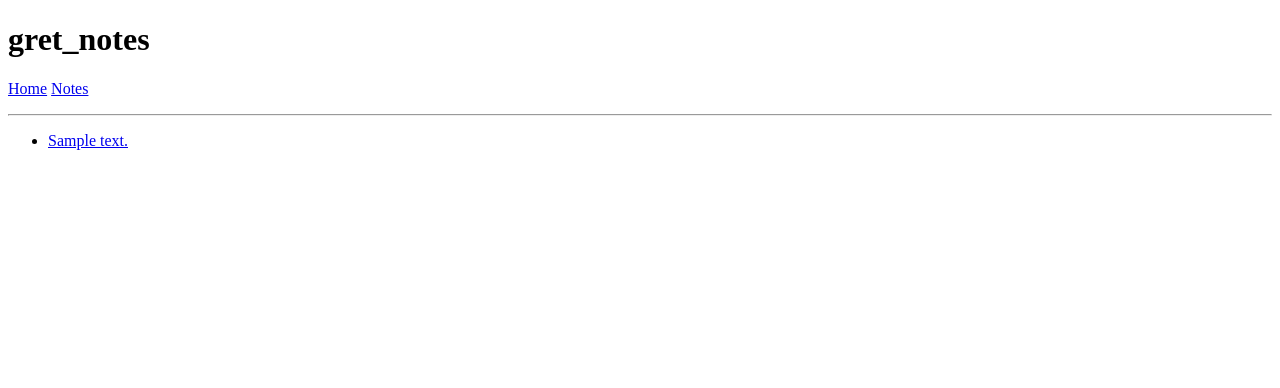
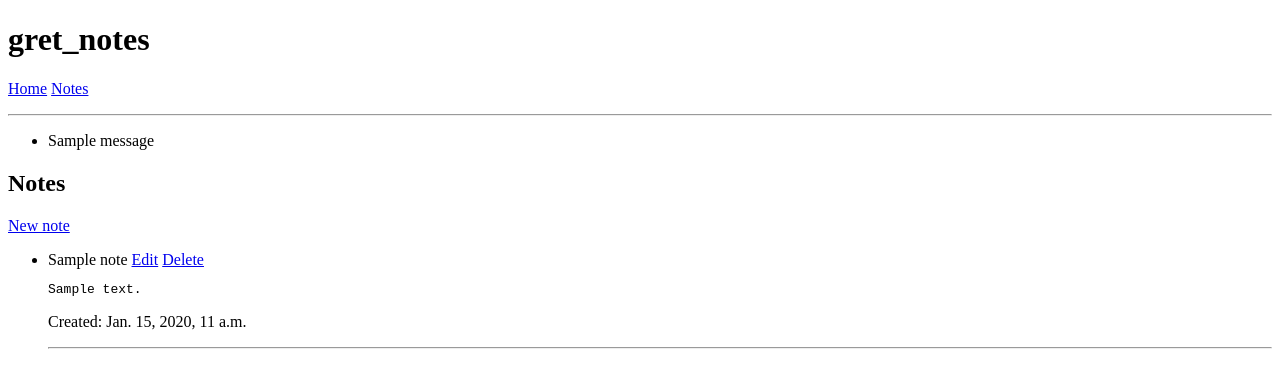
Before and after one commit to gretkierewicz/gret_notes, a Django app: page /notes/ in a window 1280 px wide. Shown: the top 388 px of the page. Run offline with Django 3.2, Linux system fonts and the light colour scheme; tables that the repository leaves empty hold one stand-in row (Sample ...); one stand-in notice (Sample message) is shown.

Commit message:
notes / added 'title' to model and new/edit/del features

```diff
--- a/gret_notes/templates/base.html
+++ b/gret_notes/templates/base.html
@@ -16,6 +16,17 @@
     </div>
     <hr>
     <div id="content">
+        {% if messages %}
+            <ul class="messages">
+                {% for msg in messages %}
+                <li>
+                    <div class="alert alert-{{msg.level_tag}}" role="alert">
+                    {{msg.message}}
+                    </div>
+                </li>
+                {% endfor %}
+            </ul>
+        {% endif %}
         {% block content %}{% endblock %}
     </div>
 </body>
--- a/gret_notes/urls.py
+++ b/gret_notes/urls.py
@@ -16,11 +16,9 @@ Including another URLconf
 from django.contrib import admin
 from django.urls import include, path
 
-from . import views
-
 
 urlpatterns = [
-    path('', views.index, name='index'),
     path('notes/', include('notes.urls')),
+    path('', include('notes.urls')),
     path('admin/', admin.site.urls),
 ]
--- a/gret_notes/views.py
+++ /dev/null
@@ -1,5 +0,0 @@
-from django.shortcuts import render
-
-
-def index(request):
-    return render(request, 'base.html')
--- a/notes/models.py
+++ b/notes/models.py
@@ -1,9 +1,12 @@
+import datetime
+
 from django.db import models
 
 
 class Note(models.Model):
-    body = models.CharField(max_length=500)
-    create_time = models.DateTimeField('date created')
+    title = models.CharField(max_length=128)
+    body = models.CharField(max_length=2048)
+    create_time = models.DateTimeField('date created', default=datetime.datetime.now())
 
     def __str__(self):
-        return self.body
+        return self.title
--- a/notes/templates/notes/index.html
+++ b/notes/templates/notes/index.html
@@ -1,10 +1,18 @@
 {% extends 'base.html' %}
 
 {% block content %}
+    <h2>Notes</h2>
+    <a href="{% url 'notes:new' %}">New note</a>
     {% if note_list %}
         <ul>
             {% for note in note_list %}
-                <li><a href="/notes/{{ note.id }}/">{{ note.body }}</a></li>
+                <li>
+                    {{ note.title|safe }}
+                    <a href="{% url 'notes:edit' note.id %}">Edit</a>
+                    <a href="{% url 'notes:delete' note.id %}">Delete</a>
+                    <pre>{{ note.body|safe }}</pre>
+                    <p>Created: {{ note.create_time }}</p>
+                </li><hr>
             {% endfor %}
         </ul>
     {% else %}
--- a/notes/urls.py
+++ b/notes/urls.py
@@ -3,6 +3,10 @@ from django.urls import path
 from . import views
 
 
+app_name = 'notes'
 urlpatterns = [
     path('', views.index, name='index'),
+    path('new/', views.new, name='new'),
+    path('<int:note_id>/edit/', views.edit, name='edit'),
+    path('<int:note_id>/del/', views.delete, name='delete'),
 ]
--- a/notes/views.py
+++ b/notes/views.py
@@ -1,12 +1,71 @@
-from django.shortcuts import render
+import datetime
 
+from django.contrib import messages
+from django.contrib.messages import add_message
+from django.shortcuts import get_object_or_404, render, redirect
+
+from .forms import NoteForm
 from .models import Note
 
 
 def index(request):
+
     note_list = Note.objects.order_by('-create_time')
-
     context = {
         'note_list': note_list,
     }
     return render(request, 'notes/index.html', context)
+
+
+def new(request):
+
+    # POST method - create new note
+    if request.method == 'POST':
+        form = NoteForm(request.POST)
+
+        if form.is_valid():
+            form.save()
+            add_message(request, messages.INFO, 'Note created succesfuly.')
+            return redirect('notes:index')
+        else:
+            add_message(request, messages.INFO, 'Something gone wrong!.')
+            return redirect('notes:index')
+    # GET method - display clean form
+    else:
+        return render(request, 'notes/new.html', {'form': NoteForm()})
+
+
+def edit(request, note_id):
+
+    note = get_object_or_404(Note, pk=note_id)
+
+    # POST method - edit existing note
+    if request.method == 'POST':
+        form = NoteForm(request.POST, instance=note)
+        if form.is_valid():
+            form.save()
+            add_message(request, messages.INFO, 'Note edited succesfuly.')
+            return redirect('notes:index')
+        else:
+            add_message(request, messages.INFO, 'Something gone wrong!')
+            return redirect('notes:index')
+    # GET method - populate form with note data
+    else:
+        form = NoteForm(initial={
+            'title': note.title,
+            'body': note.body,
+        })
+        context = {
+            'note': note,
+            'form': form,
+        }
+        return render(request, 'notes/edit.html', context)
+
+
+def delete(request, note_id):
+
+    note = get_object_or_404(Note, pk=note_id)
+    if note:
+        note.delete()
+        add_message(request, messages.INFO, 'Note deleted succesfuly.')
+    return redirect('notes:index')
```
Also changed, not shown: notes/forms.py (added, +13 -0 lines), notes/templates/notes/_noteForm.html (added, +15 -0 lines), notes/templates/notes/edit.html (added, +9 -0 lines), notes/templates/notes/new.html (added, +10 -0 lines), README.md, notes/migrations/0002_auto_20200601_2213.py (added).
